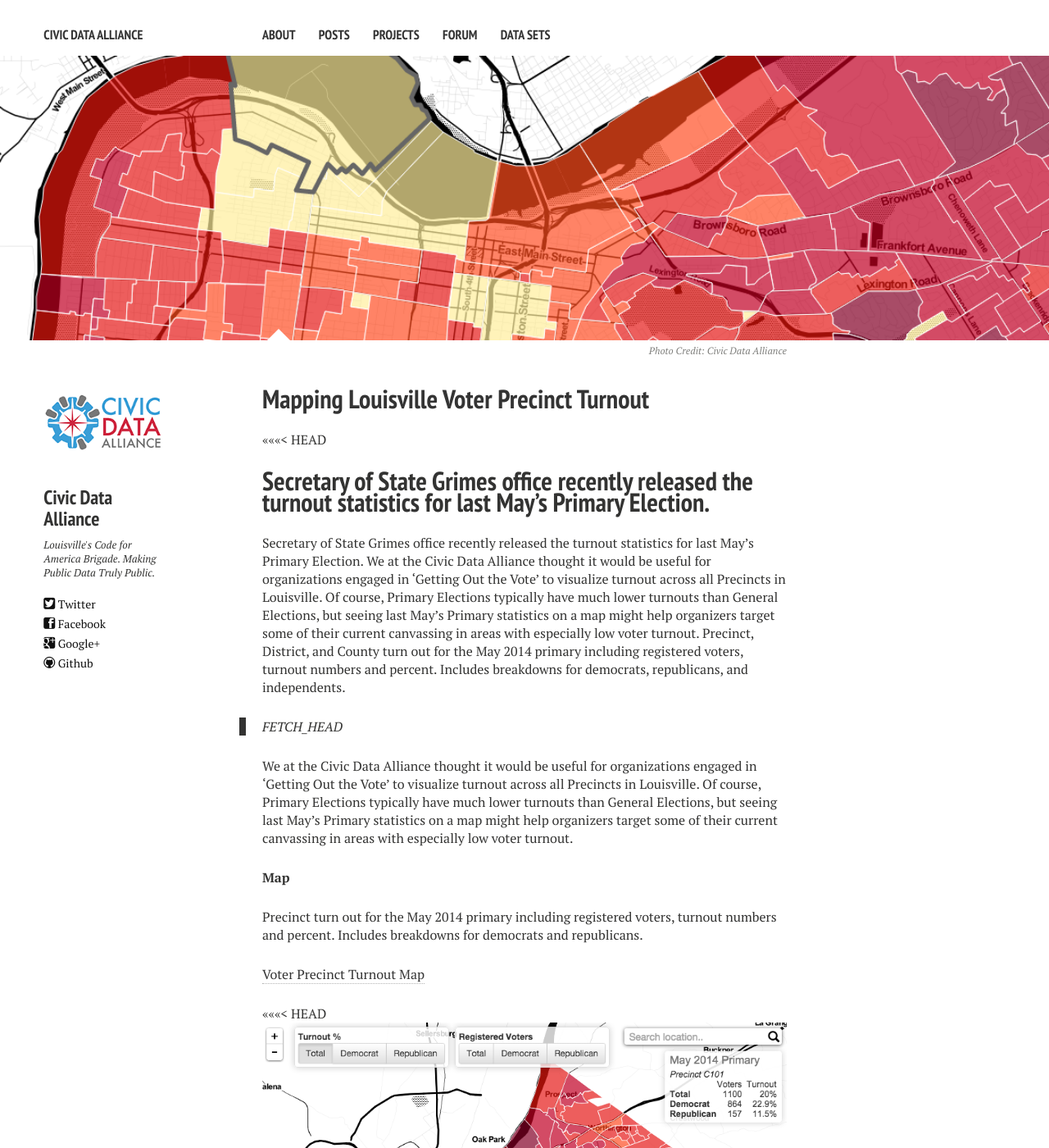
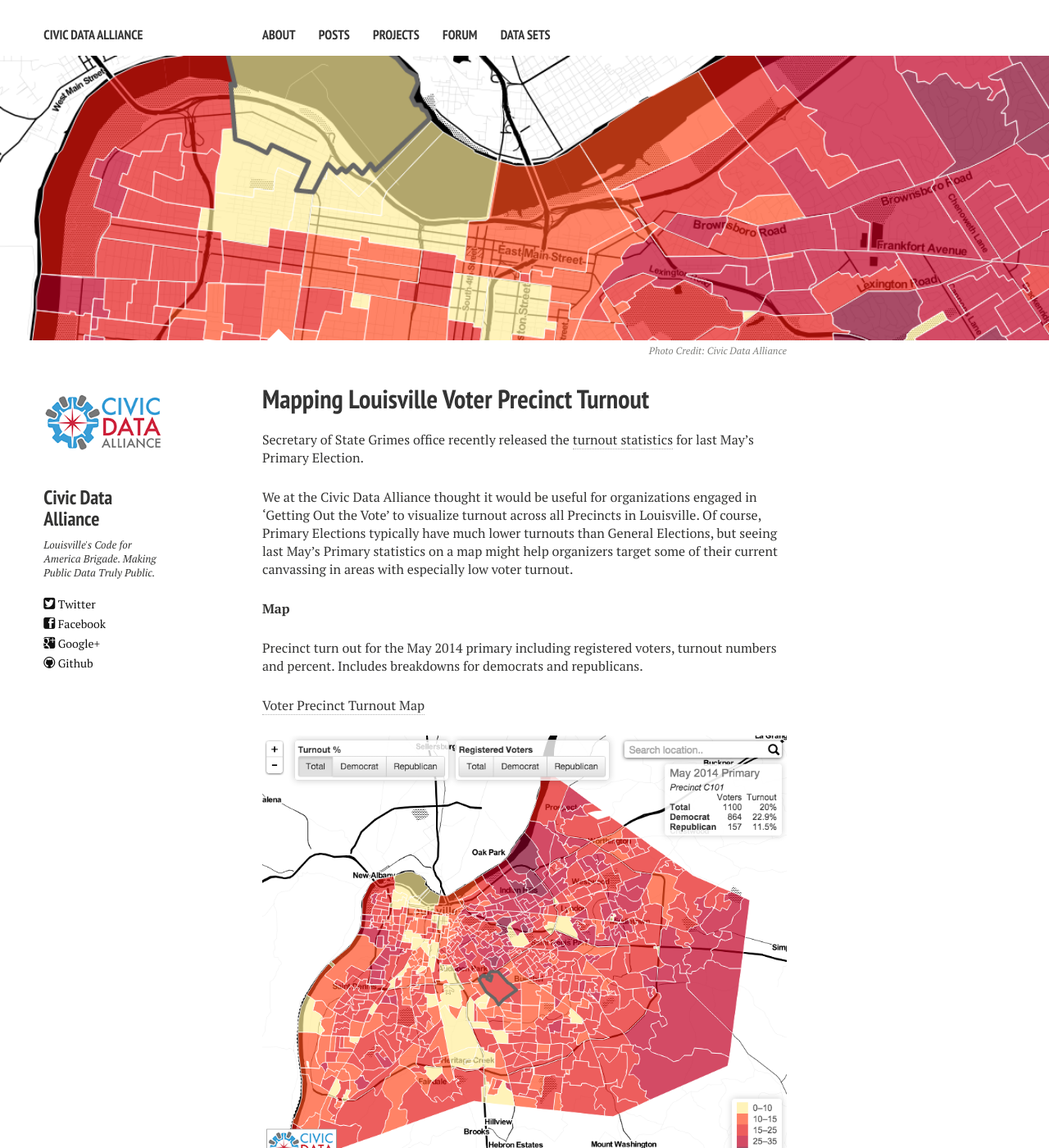
Before and after one commit to reydelleon/civicdata.github.io, a Jekyll site: the page built from _posts/2014-10-29-louisville-voter-precinct-turnout.md, in a window 1280 px wide and 1400 px high. Shown: the whole window at 82% size. Built offline with Jekyll 4.4.1, drawn with Linux system fonts in a browser that asks for light colours; nearby versions of some CDN libraries; comment, search, counter and statistics services are not loaded; some of the changed text lies outside the part shown.

Commit message:
Fixed formatting from merge

```diff
--- a/_posts/2014-10-29-louisville-voter-precinct-turnout.md
+++ b/_posts/2014-10-29-louisville-voter-precinct-turnout.md
@@ -10,14 +10,8 @@ image:
   credit: Civic Data Alliance
   creditlink: http://projects.civicdataalliance.org/voter-turnout/
 ---
-<<<<<<< HEAD
 
 Secretary of State Grimes office recently released the [turnout statistics](http://elect.ky.gov/statistics/Pages/turnoutstatistics.aspx) for last May’s Primary Election.
-=======
-Secretary of State Grimes office recently released the turnout statistics for last May’s Primary Election.
-We at the Civic Data Alliance thought it would be useful for organizations engaged in ‘Getting Out the Vote’ to visualize turnout across all Precincts in Louisville. Of course, Primary Elections typically have much lower turnouts than General Elections, but seeing last May’s Primary statistics on a map might help organizers target some of their current canvassing in areas with especially low voter turnout.
-Precinct, District, and County turn out for the May 2014 primary including registered voters, turnout numbers and percent. Includes breakdowns for democrats, republicans, and independents.
->>>>>>> FETCH_HEAD
 
 We at the Civic Data Alliance thought it would be useful for organizations engaged in ‘Getting Out the Vote’ to visualize turnout across all Precincts in Louisville. Of course, Primary Elections typically have much lower turnouts than General Elections, but seeing last May’s Primary statistics on a map might help organizers target some of their current canvassing in areas with especially low voter turnout.
 
@@ -27,7 +21,6 @@ Precinct turn out for the May 2014 primary including registered voters, turnout
 
 [Voter Precinct Turnout Map](http://projects.civicdataalliance.org/voter-turnout/)
 
-<<<<<<< HEAD
 ![Voter Turnout Map](/images/screenshot-voter-turnout.png)
 
 **Data**
@@ -35,6 +28,3 @@ Precinct turn out for the May 2014 primary including registered voters, turnout
 [Github Source Code](https://github.com/civicdata/LouisvilleVoterTurnoutMap)
 
 [Turnout Raw Data](http://data.civicdataalliance.org/dataset/ky-voting-precinct-results)
-=======
-[Turnout Raw Data](http://data.civicdataalliance.org/dataset/ky-voting-precinct-results)
->>>>>>> FETCH_HEAD
```
